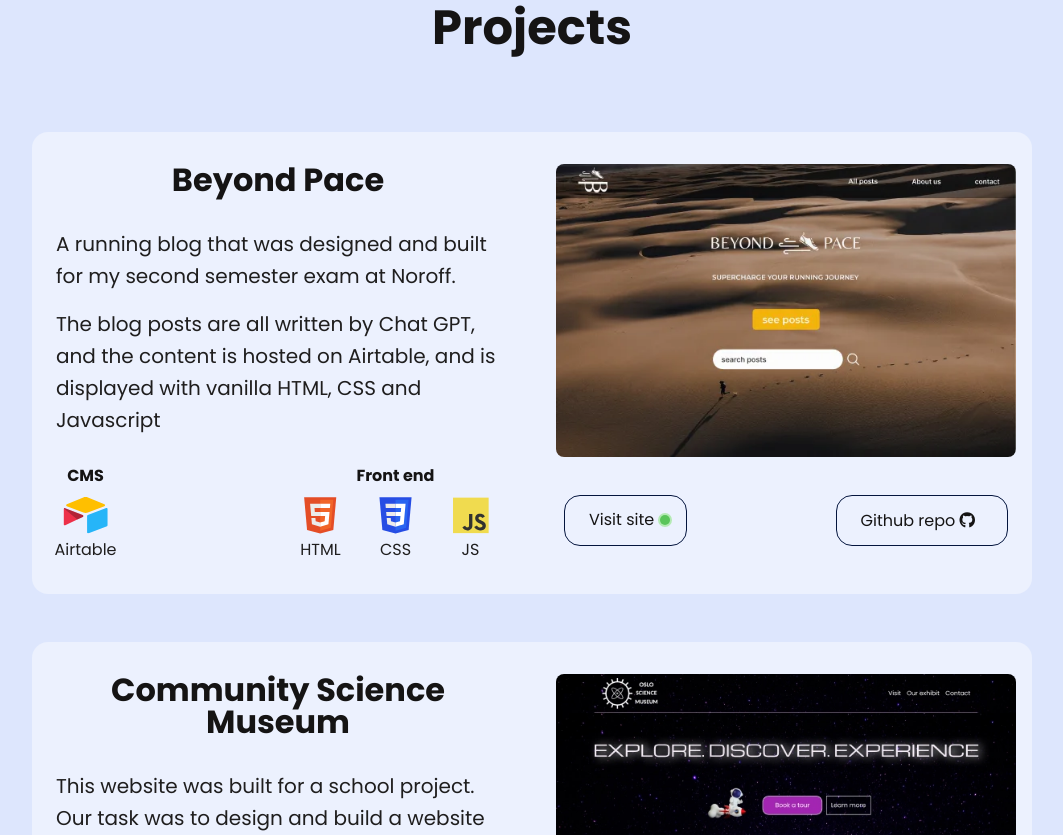
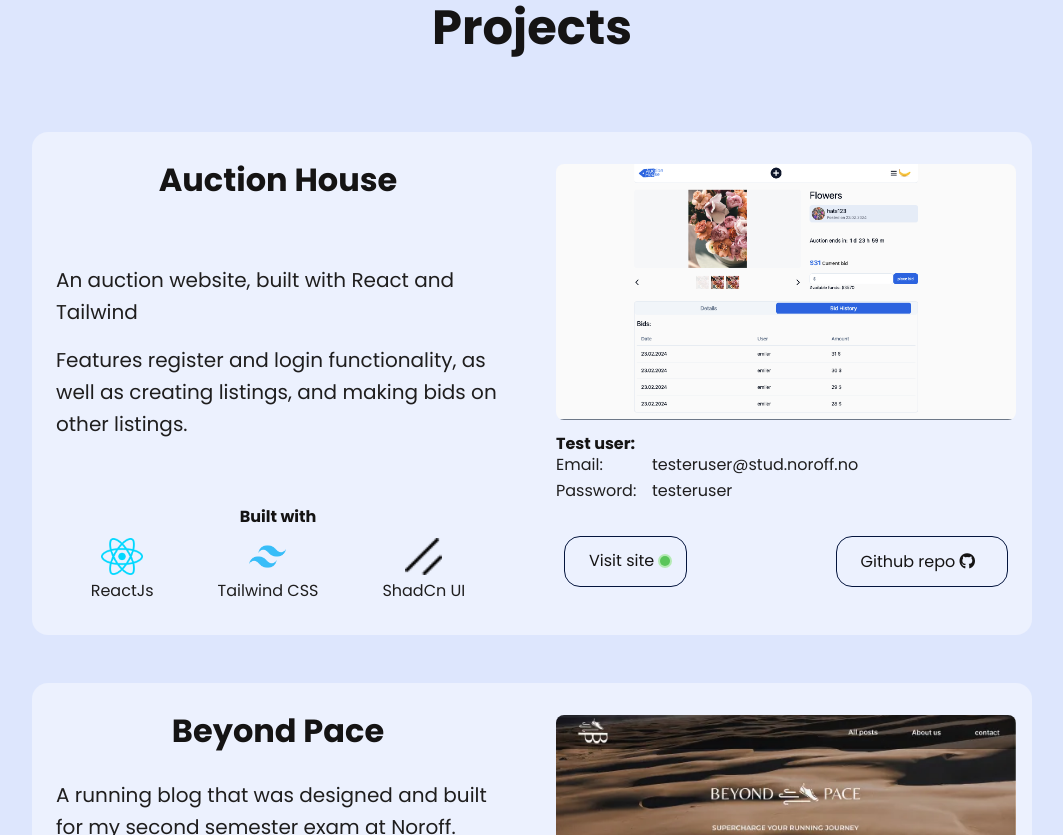
Before and after one commit to Hallvard-Benan/portfolio, a website built with Vite: page index.html in a window 1280 px wide. Shown: the part 860-1695 px from the top of the page, without its empty margins (108-1171 px from the left). Built offline with nearby package versions, Linux system fonts and the light colour scheme.

Commit message:
feat: :sparkles: Added latest project: Auctionhouse

```diff
--- a/css/ui.css
+++ b/css/ui.css
@@ -443,6 +443,22 @@ input[type="checkbox"]:checked ~ span:nth-of-type(3) {
   font-size: 1rem;
 }
 
+.stack {
+  display: flex;
+  flex-direction: column;
+  align-items: center;
+  gap: 0.8rem;
+}
+
+.stack-logos {
+  display: flex;
+  gap: 2rem;
+}
+
+.stack-logo {
+  width: auto;
+}
+
 .project-links {
   display: flex;
   justify-content: space-between;
@@ -487,6 +503,29 @@ input[type="checkbox"]:checked ~ span:nth-of-type(3) {
 .project__link:hover {
   background-color: var(--clr-accent-500);
   color: var(--clr-txt-l1);
+}
+
+.test-user {
+  width: max-content;
+  margin-inline: auto;
+}
+
+.test-user p {
+  font-size: 14px;
+}
+
+.test-user__label {
+  width: 80px;
+}
+
+.test-user__row {
+  flex: 1, auto;
+  display: flex;
+  gap: 1rem;
+}
+
+.logo {
+  height: 37px;
 }
 
 /* about section */
@@ -594,6 +633,7 @@ input[type="checkbox"]:checked ~ span:nth-of-type(3) {
     flex-direction: column;
     justify-content: space-between;
   }
+
   .project__link {
     padding: 1rem 1.5rem;
     padding-right: 2rem;
@@ -614,6 +654,17 @@ input[type="checkbox"]:checked ~ span:nth-of-type(3) {
 
   .nav-menu__item--contact {
     flex-direction: column;
+  }
+  .stack-logos {
+    gap: 4rem;
+  }
+  .test-user {
+    margin-inline: 0;
+    margin-block: 1rem;
+  }
+
+  .test-user p {
+    font-size: 16px;
   }
 }
 
--- a/index.html
+++ b/index.html
@@ -99,6 +99,9 @@
                     <img src="/assets/images/logo-desktop.jpg" alt="logo" />
                   </div>
                   <div class="swiper-slide">
+                    <img src="/assets/images/Auctionhouse-desktop-.webp" alt="logo" />
+                  </div>
+                  <div class="swiper-slide">
                     <img src="/assets/images/beyond-pace-desktop.webp" alt="screenshot of beyond pace" />
                   </div>
                   <div class="swiper-slide">
@@ -118,6 +121,9 @@
                 <div class="swiper-wrapper">
                   <div class="swiper-slide">
                     <img src="/assets/images/logo-mobile.jpg" alt="logo" />
+                  </div>
+                  <div class="swiper-slide">
+                    <img src="/assets/images/Auctionhouse-mobile.webp" alt="screenshot of mobile site beyond pace" />
                   </div>
 
                   <div class="swiper-slide">
@@ -148,6 +154,58 @@
           <a class="nav-about" href="#about" role="link"><span class="visually-hidden">About</span><p class="tooltip">About</p><i class="fa-solid fa-address-card"></i></a>
           <a class="nav-contact" href="#contact" role="link"><span class="visually-hidden">contact me</span><p class="tooltip">contact</p><i class="fa-solid fa-message"></i></a>
         </ul>
+
+        <!-- Auction House -->
+        <div class="project" id="auctionhouse">
+          <div class="project__coulumn2">
+            <div class="project-img"><img src="/assets/images/autcionhouse-alt.png" alt="beyond pace desktop image" loading="lazy"/></div>
+              <div class="test-user">
+                <h4 class="test-user__title">Test user:</h4>
+                <div class="test-user__row"><p class="test-user__label">Email:</p> <p>testeruser@stud.noroff.no</p></div>
+                <div class="test-user__row"><p class="test-user__label">Password:</p> <p>testeruser</p></div>
+              </div>
+            <div class="project-links">
+              <a href="https://the-auctionhouse.netlify.app/" target="_blank" class="project__link project__link--deploy"
+                >Visit site</a
+              >
+              <a href="https://github.com/Hallvard-Benan/auction-house" target="_blank" class="project__link project__link--repo"
+                >Github repo <i class="fa-brands fa-github"></i
+                  ></a
+              >
+            </div>
+          </div>
+          <div class="project__coulumn1">
+            <h3 class="project__title">Auction House</h3>
+            <div class="project__text">
+              <p>An auction website, built with React and Tailwind</p>
+              <p>Features register and login functionality, as well as creating listings, and making bids on other listings.</p>
+
+            </div>
+
+              <div class="stack">
+                <h4 class="project-technologies__title">Built with</h4>
+                <div class="project-technologies__logos stack-logos">
+                  <div class="project-technologies__logo stack-logo">
+                    <img src="/assets/icons/logos_react.png" class="logo" alt="react icon" loading="lazy"/>
+                    <p>ReactJs</p>
+                  </div>
+                  <div class="project-technologies__logo stack-logo">
+                    <img src="/assets/icons/devicon_tailwindcss.png" class="logo" alt="tailwind icon" loading="lazy"/>
+                    <p>Tailwind CSS</p>
+                  </div>
+                  <div class="project-technologies__logo stack-logo">
+                    <img src="/assets/icons/simple-icons_shadcnui.png" class="logo" alt="tailwind icon" loading="lazy"/>
+                    <p>ShadCn UI</p>
+                  </div>
+                </div>
+              </div>
+          </div>
+        </div>
+
+
+
+<!-- Beyond Pace -->
+
         <div class="project project--beyond-pace" id="beyondpace">
           <div class="project__coulumn2">
             <div class="project-img"><img src="/assets/images/beyond-pace-desktop.webp" alt="beyond pace desktop image" loading="lazy"/></div>
@@ -206,6 +264,7 @@
           </div>
         </div>
 
+<!-- Community Science Museum -->
         <div class="project project--science-museum" id="museum">
           <div class="project__coulumn2">
             <div class="project-img"><img src="/assets/images/museum-desktop.webp" alt="Community science museum image" loading="lazy" /></div>
```
Also changed, not shown: assets/icons/devicon_tailwindcss.png (added), assets/icons/logos_react.png (added), assets/icons/simple-icons_shadcnui.png (added), assets/images/Auctionhouse-desktop-.webp (added), assets/images/Auctionhouse-mobile.webp (added), assets/images/autcionhouse-alt.png (added).
